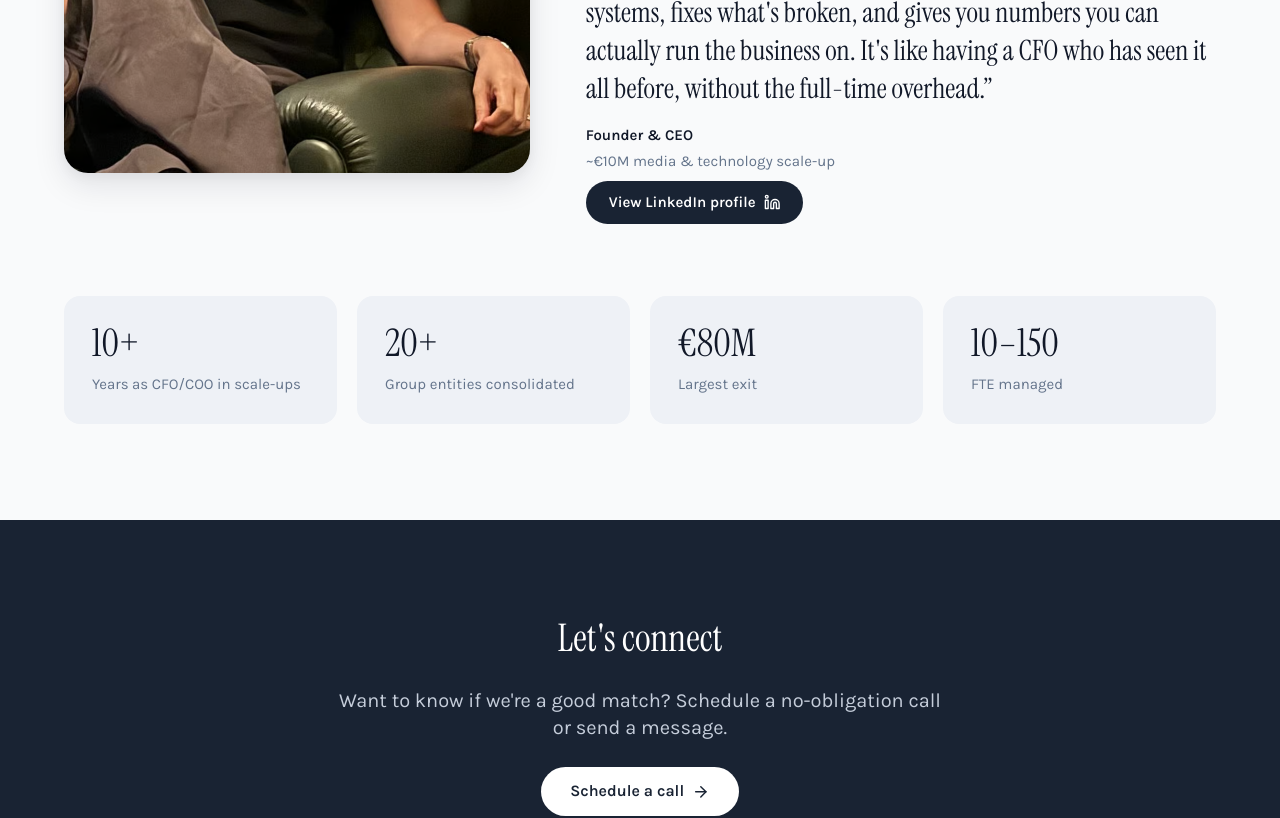
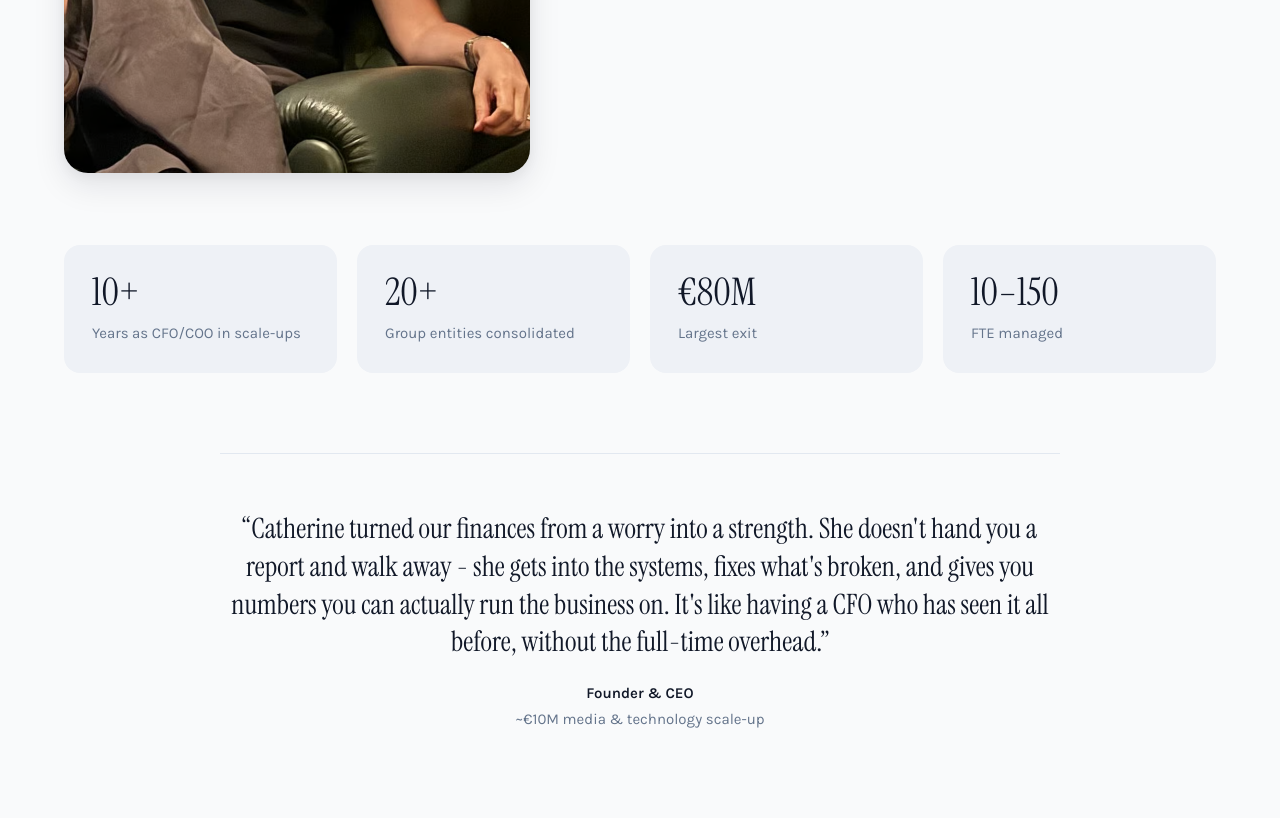
Before and after one commit to decipherindustries/cefabmanagement.com, a Next.js app: page /en/about in a window 1280 px wide. Shown: the part 860-1678 px from the top of the page. Built offline with nearby package versions, Linux system fonts and the light colour scheme; no server answers.

Commit message:
refactor(about): move testimonial below stats as a centered full-width block
- Relocate the testimonial out of the bio column to span full width, centered,
  between the stats row and the 'Let's connect' banner
- LinkedIn/CV buttons now sit above the quote (in the bio column)

```diff
--- a/app/[locale]/about/page.tsx
+++ b/app/[locale]/about/page.tsx
@@ -38,13 +38,6 @@ export default async function AboutPage({ params }: { params: Promise<{ locale:
           </div>
           <div className="ck-about__bio">
             {paras.map((p, i) => <p key={i}>{p}</p>)}
-            <figure className="ck-testimonial">
-              <blockquote className="ck-testimonial__quote">{dict.about.testimonial.quote}</blockquote>
-              <figcaption className="ck-testimonial__cite">
-                <span className="ck-testimonial__author">{dict.about.testimonial.author}</span>
-                <span className="ck-testimonial__role">{dict.about.testimonial.role}</span>
-              </figcaption>
-            </figure>
             <div className="ck-about__cta">
               <Button variant="primary" href={SITE.linkedin} target="_blank" rel="noopener noreferrer" iconRight={<Linkedin />}>{dict.about.linkedin}</Button>
               {SITE.cvUrl && <Button variant="outline" href={SITE.cvUrl}>{dict.about.cv}</Button>}
@@ -52,6 +45,13 @@ export default async function AboutPage({ params }: { params: Promise<{ locale:
           </div>
         </div>
         <StatStrip dict={dict} />
+        <figure className="ck-testimonial">
+          <blockquote className="ck-testimonial__quote">{dict.about.testimonial.quote}</blockquote>
+          <figcaption className="ck-testimonial__cite">
+            <span className="ck-testimonial__author">{dict.about.testimonial.author}</span>
+            <span className="ck-testimonial__role">{dict.about.testimonial.role}</span>
+          </figcaption>
+        </figure>
       </Section>
       <Connect locale={locale as Locale} dict={dict} />
       <LogoStrip dict={dict} tail />
--- a/app/styles/layout.css
+++ b/app/styles/layout.css
@@ -137,12 +137,14 @@
 .ck-stat{ background:var(--surface-soft); border-radius:var(--radius-lg); padding:28px; }
 .ck-stat__value{ font-family:var(--font-display); font-size:var(--text-h2); color:var(--text-heading); line-height:1.05; }
 .ck-stat__label{ font-size:var(--text-sm); color:var(--text-muted); margin-top:8px; }
-.ck-testimonial{ margin:40px 0 0; padding-top:28px; border-top:1px solid var(--border-default); }
+.ck-testimonial{ max-width:840px; margin:80px auto 0; padding-top:56px; text-align:center;
+  border-top:1px solid var(--border-default); }
 .ck-testimonial__quote{ margin:0; font-family:var(--font-display); font-size:var(--text-h3);
   line-height:var(--lh-snug); color:var(--text-heading); }
 .ck-testimonial__quote::before{ content:"\201C"; }
 .ck-testimonial__quote::after{ content:"\201D"; }
-.ck-testimonial__cite{ margin-top:16px; display:flex; flex-direction:column; gap:2px; font-style:normal; }
+.ck-testimonial__cite{ margin-top:20px; display:flex; flex-direction:column; gap:2px;
+  align-items:center; font-style:normal; }
 .ck-testimonial__author{ font-size:var(--text-sm); font-weight:var(--fw-semibold); color:var(--text-heading); }
 .ck-testimonial__role{ font-size:var(--text-sm); color:var(--text-muted); }
 @media (max-width: 980px){ .ck-about__body{ grid-template-columns:1fr; gap:32px; } .ck-stats{ grid-template-columns:1fr 1fr; } }
```
